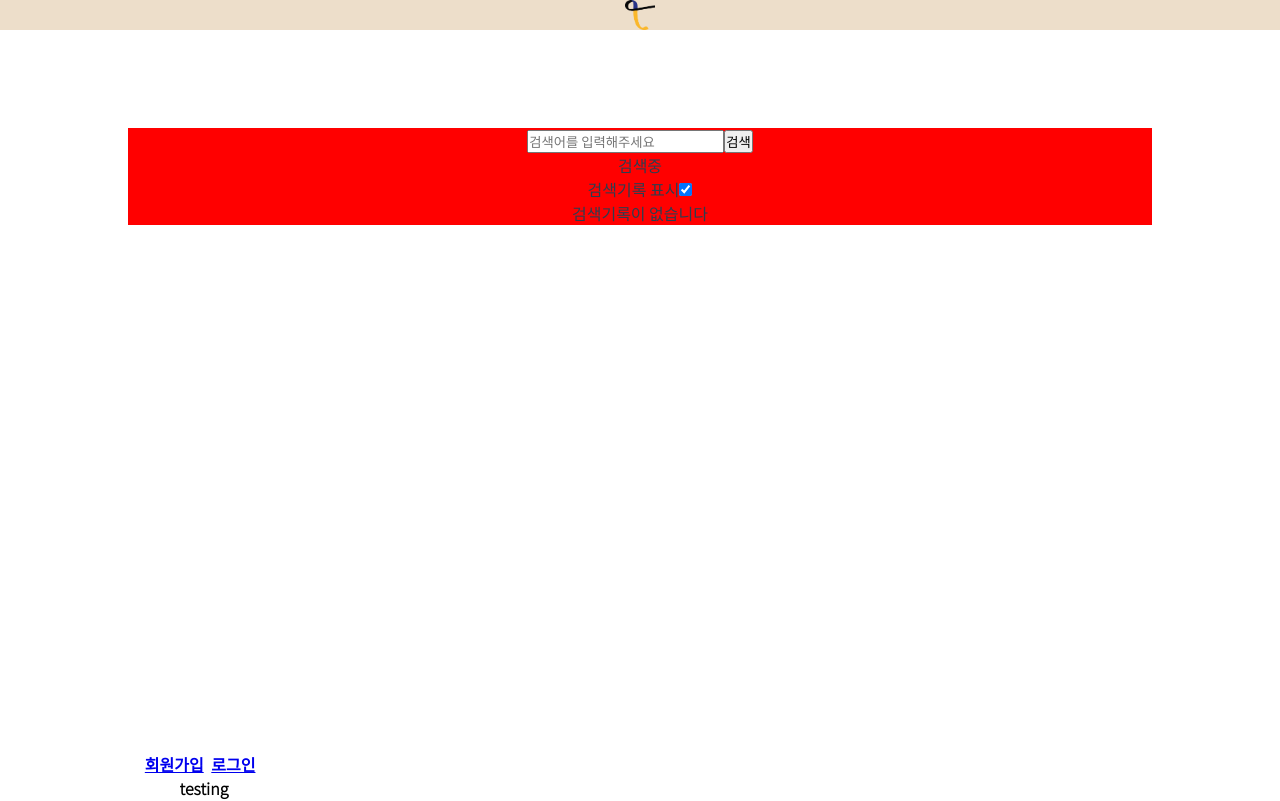
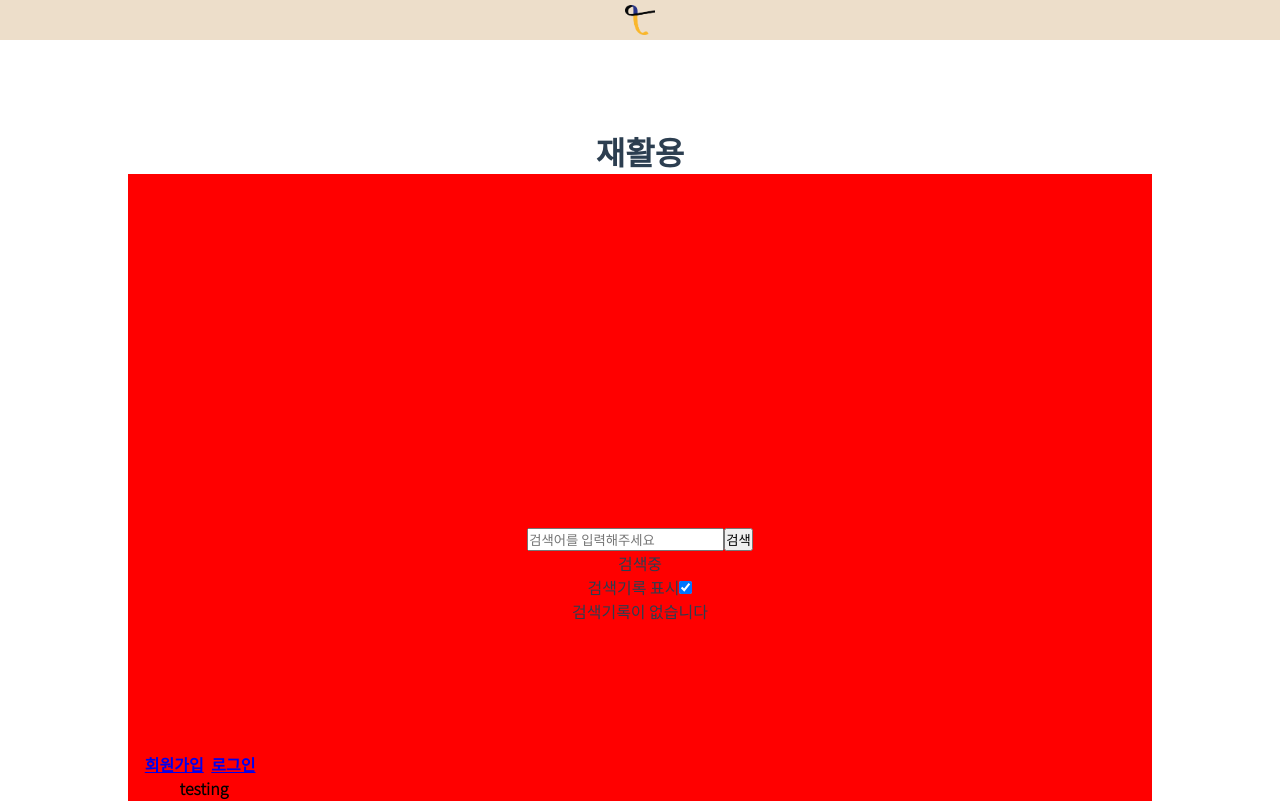
Before and after one commit to chojo5196/dsProject, a Vue app in the folder HTW/trasure/: page /recycle in a window 1280 px wide. Shown: the top 801 px of the page. Built offline with nearby package versions, Linux system fonts and the light colour scheme.

Commit message:
20220122-11:26
temp commit

```diff
--- a/HTW/trasure/src/App.vue
+++ b/HTW/trasure/src/App.vue
@@ -2,6 +2,7 @@
   <div id="app">
     <topNav/>
     <router-view/>
+
   <div class="main">
     <div class="btn-wrap">
       <div class="btn-con">
@@ -31,7 +32,6 @@
 
 <script>
 import topNav from './components/topNav.vue'
-
 // import footerBottom from './components/footerBottom.vue'
 
 
@@ -39,8 +39,6 @@ export default {
   name: 'App',
   components: {
     topNav,
-
-
   }
 }
 </script>
@@ -63,8 +61,6 @@ export default {
   color: #2c3e50;
   overflow: unset;
 }
-
-
 
   *{
     margin:0;
--- a/HTW/trasure/src/components/topNav.vue
+++ b/HTW/trasure/src/components/topNav.vue
@@ -23,7 +23,7 @@ export default {
 
     /* size */
     width: 100%;
-    height:5cd t%;
+    height:5%;
 
     /* temp */
     background:#EDDECA;
--- a/HTW/trasure/src/views/recycle.vue
+++ b/HTW/trasure/src/views/recycle.vue
@@ -1,24 +1,27 @@
 <template>
     <!-- wheel의 기본동작을 못 막음-> 이벤트를 먼저 계속 진행하게 하는것  -->
     <div class="recycle" v-on:wheel.passive="WheelEvent">
-       <div class="search-container">
-           <!-- 검색하면 post형식으로 submit 데이터 전송 -->
-           <form action="#">
+       <!-- 위치 고정하기 -->
+       <h1>재활용</h1>
+       <div class="search-container"><div class="helper"></div>
+           <div class="vertical-container">
+               <!-- 검색하면 post형식으로 submit 데이터 전송 -->
+
                 <input type="text"
                     v-model="msg"
                     placeholder="검색어를 입력해주세요"
-                    @keyup.enter="clear"
+                    @keyup.enter="addArray(msg)"
                     list="search-options">
                 <datalist id="search-options">
-                    <option value="명절" name="a"/>
-                    <option value="새학기" name="b" />
-                    <option value="어린이날" name="c"/>
-                    <option value="파파존스" name="d"/>
+                    <option v-for="(option, key, idx) in options"
+                            :key="idx"
+                            :value="option"
+                            :name="key"/>
                 </datalist>
 
                 <!-- 와라와라 디비디비! -->
                 <input type="submit" method="post" value="검색"
-                    @click="addArray(msg), clear()">
+                    @click="addArray(msg)">
                 <br/>
 
                 <!-- 검색기록 표시 체크 -->
@@ -30,10 +33,22 @@
                 <label for="Search-checkbox">검색기록 표시</label>
                 <input type="checkbox" value="a" v-model="checked" checked>
 
-                <div v-show="checked">
-                   {{searchArray[0]==null?"검색기록이 없습니다":searchArray}}
+                <!-- 컴포넌트로 빼기 -->
+                <div class="search-list-contrianer" v-show="checked">
+                    <span v-if="searchArray[0]==null">검색기록이 없습니다</span>
+                    <ul v-else>
+                        <li
+                            v-for="(arr, idx) in searchArray"
+                            :key="idx"
+                            class="search-list">
+                            {{arr.text}}
+                            <div class="delete"
+                                @click="searchArray.splice(idx, 1)"></div>
+                        </li>
+                    </ul><br/>
                 </div>
-           </form>
+           </div>
+
        </div>
 
        <div class="sub-theme wrapper">
@@ -62,10 +77,16 @@ export default {
     name:'recycle',
     data() {
         return {
-            // 배열로 담기 변경할 필요, enter 키로 입력받아서 값 하나씩 넣는걸로?
             msg : '',
-            searchArray: new Array(),
+            searchArray: [],
+            nextId:0,
             checked: true,
+            options: {
+                "a": "명절",
+                "b": "새학기",
+                "c": "어린이날",
+                "d": "파파존스",
+            }
         }
     },
     methods : {
@@ -73,13 +94,23 @@ export default {
             // 검색 로그 길이
             var searchLogSize = 5;
             if(this.searchArray.length<searchLogSize) {
-                // 검색기록에 # 붙여서 출력
-                this.searchArray.push("#"+msg);
+                if(this.msg.trim()!=''){ // 공백거름
+                    // 검색기록에 # 붙여서 출력
+                    this.searchArray.push({
+                        id: this.nextId++,
+                        text: '#'+msg,
+                    });
+                    this.msg=''
+                }
             } else {
                 // 오래된 기록 하나만 자름 검색기록 삭제도 넣 리스트에 담으면 ㄴ음 될 v-for돌려서 list로 뽑으면 될
                 this.searchArray.splice(0,1);
                 // 추가된 기록은 마지막에 추가
-                this.searchArray.push("#"+msg);
+                this.searchArray.push({
+                    id: this.nextId++,
+                    text: '#'+msg,
+                });
+                this.msg='';
             }
         },
         clear() {
@@ -97,15 +128,6 @@ export default {
                 // document.querySelector(".sub-theme").style.background = "yellow";
                 document.querySelector(".sub-theme").style.opacity = "0";
             }
-            /*
-            console.log("clientY"+event.clientY);
-            console.log("pageY"+event.pageY);
-            console.log("screenY"+event.screenY);
-            console.log("wheenDelta"+event.wheelDelta);
-            console.log("wheenDeltaY"+event.wheelDeltaY);
-            console.log("y"+event.y);
-            console.log("-----------------")
-            */
         },
     }
 
@@ -116,25 +138,86 @@ export default {
 
 <style scoped>
 
+    /* .fade-enter-active, .fade-leave-active {
+        transition: opacity .5s;
+    }
+
+    .fade-enter, .fade-leave-to {
+        opacity: 0;
+    } */
+
     *{
         margin:0;
         padding:0;
         box-sizing: border-box;
     }
+
     .recycle{
         /* arrange */
         margin-left: 10%;
         margin-right: 10%;
         margin-top: 10%;
 
-        /* display */
+        /* position */
+        /* position: relative; */
+    }
+
+
+    .search-container {
+        background-color: red;
+        height: 100vh;
+    }
+
+    .vertical-container {
+        /* line-height: 100%; */
+        display: inline-block;
+        vertical-align: middle;
+    }
+
+    .helper{
         height: 100%;
     }
 
-    .search-container {
-        background-color: red;
-        /* height: 100vh; */
+    ul{
+        /* 초기화 */
+        position: unset;
+        list-style: none;
+        padding-left: 0;
+
+        /* list 태그의 왼쪽 정렬을 위해서 */
+        display: flex;
+        align-content: flex-start;
+        flex-direction: column-reverse;
+        flex-wrap: wrap;
+        overflow: auto;
+
     }
+
+    li {
+        /* 초기화 */
+        margin-right: unset;
+        padding-left: 0;
+
+    }
+
+    .search-list-contrianer{
+        /* width: 30%; */
+        margin-left: auto;
+        margin-right: auto;
+    }
+
+    .search-list{
+        /* 왼쪽으로 붙이기 */
+        text-align: left;
+        /* 자동 줄 바꿈 */
+        word-wrap:break-word;
+    }
+
+    .search-list:hover {
+        /* background: grey; */
+        opacity: 0.7;
+    }
+
 
     /* 스크롤 시 애니매이션 적용 대상 */
     .sub-theme {
@@ -142,7 +225,7 @@ export default {
         background-color: green;
 
         /* size */
-        height: 100vh;
+        /* height: 100vh; */
 
         /* visible */
         opacity: 0;
@@ -187,4 +270,7 @@ export default {
         margin: 5%;
     }
 
+    .delete {display:inline-block;*display:inline;}
+    .delete:after {display: inline-block;content: "\00d7"; font-size:10pt;}
+
 </style>
```
